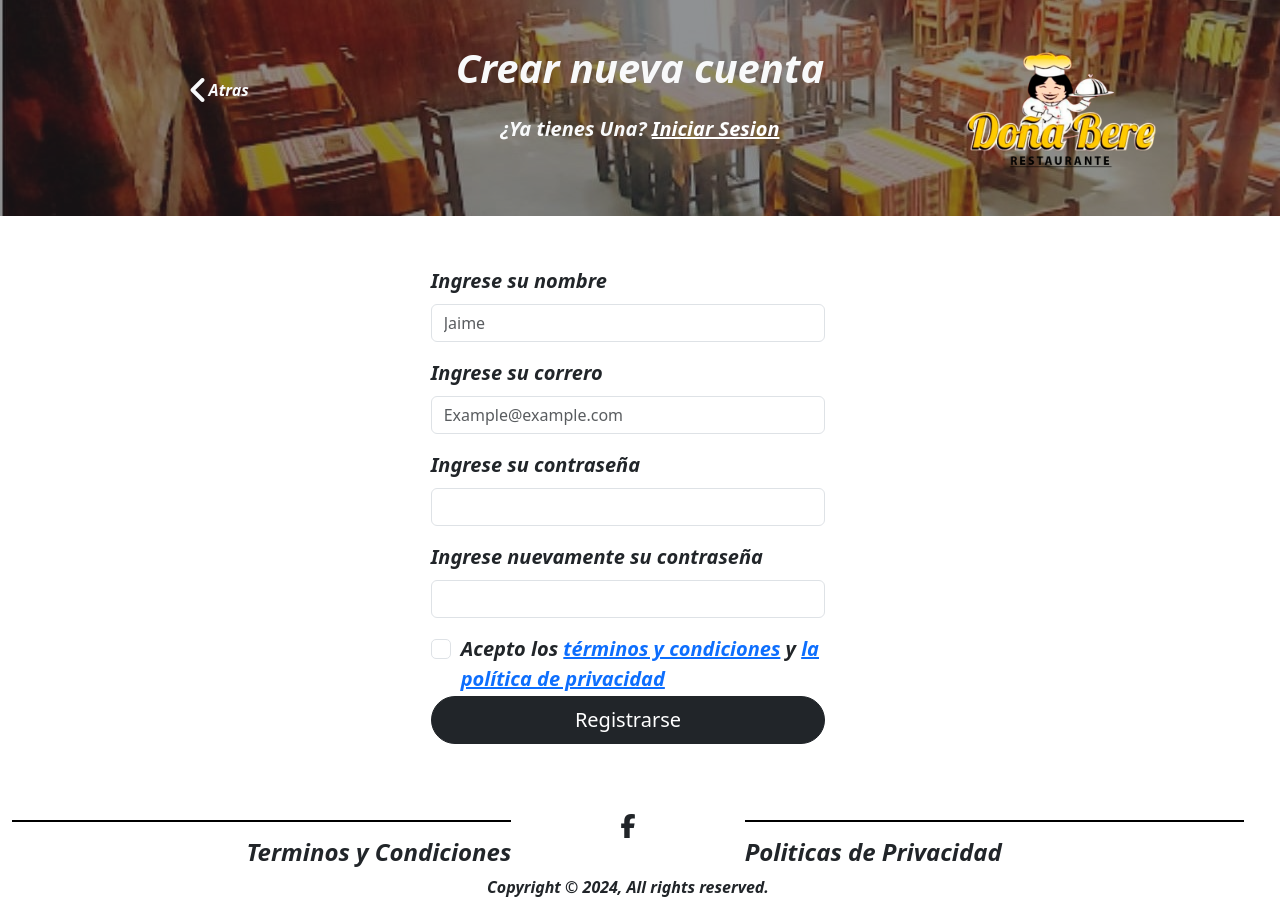
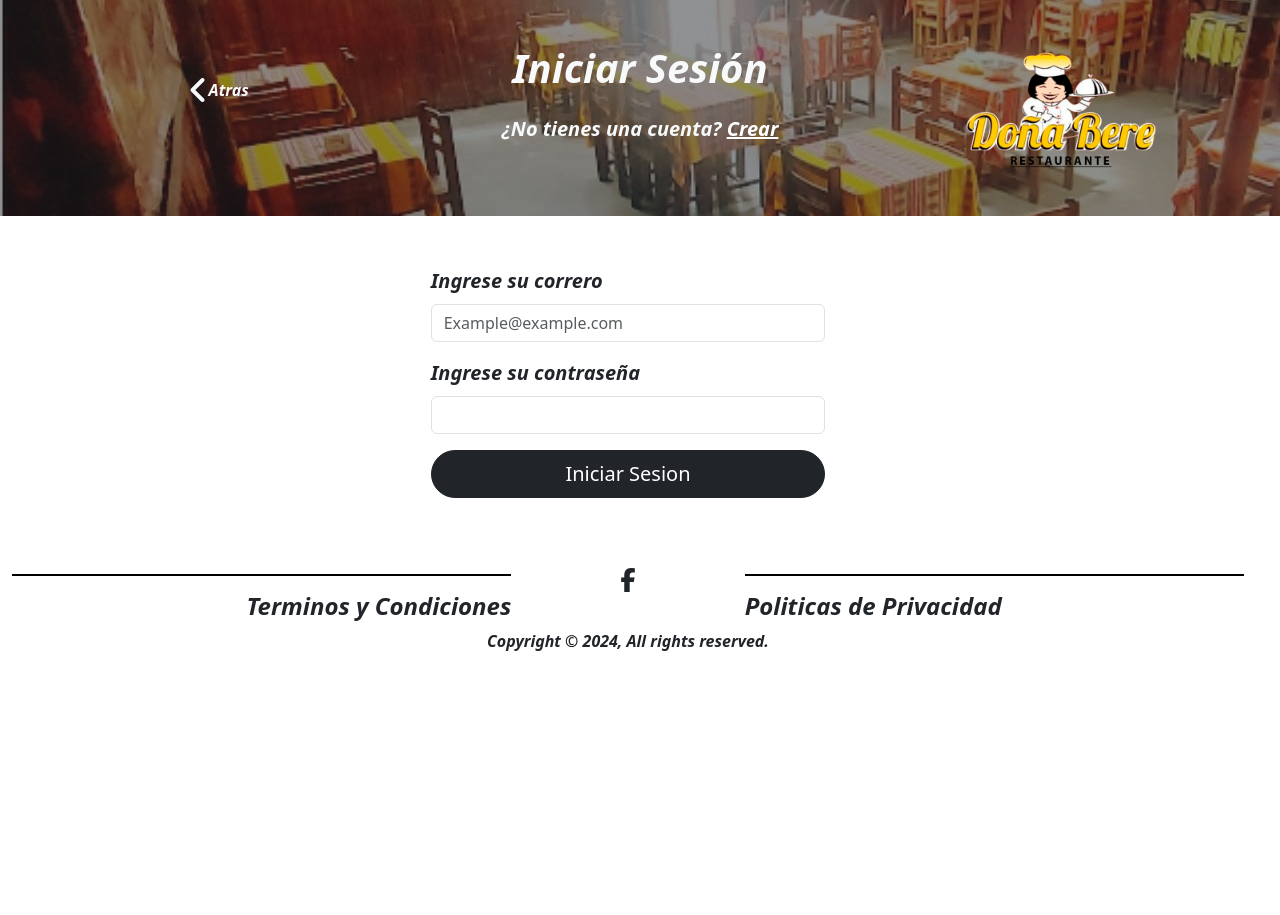
Before and after one commit to DonaBere-Restaurant/Frontend, an Angular app in the folder RestaurantBere/: page / in a window 1280 px wide. After the commit the page ends 800 px from the top, so only its background shows below. Built offline with nearby package versions, Linux system fonts and the light colour scheme.

Commit message:
Feat: Implementacion de la inerface Iniciar Sesion

```diff
--- a/RestaurantBere/src/app/app.component.html
+++ b/RestaurantBere/src/app/app.component.html
@@ -1,4 +1,4 @@
-<app-navcrearcuenta></app-navcrearcuenta>
-<app-crearcuenta></app-crearcuenta>
+<app-naviniciarsesion></app-naviniciarsesion>
+<app-iniciarsesion></app-iniciarsesion>
 <app-piepagina></app-piepagina>
 <router-outlet />
--- a/RestaurantBere/src/app/app.component.ts
+++ b/RestaurantBere/src/app/app.component.ts
@@ -5,11 +5,13 @@ import { CuerpoComponent } from "./cuerpo/cuerpo.component";
 import { PiepaginaComponent } from "./piepagina/piepagina.component";
 import { CrearcuentaComponent } from "./crearcuenta/crearcuenta.component";
 import { NavcrearcuentaComponent } from "./navcrearcuenta/navcrearcuenta.component";
+import { NaviniciarsesionComponent } from './naviniciarsesion/naviniciarsesion.component';
+import { IniciarsesionComponent } from "./iniciarsesion/iniciarsesion.component";
 
 @Component({
   selector: 'app-root',
   standalone: true,
-  imports: [RouterOutlet, NavegadorComponent, CuerpoComponent, PiepaginaComponent, CrearcuentaComponent, NavcrearcuentaComponent],
+  imports: [RouterOutlet, NavegadorComponent, CuerpoComponent, PiepaginaComponent, CrearcuentaComponent, NavcrearcuentaComponent, NaviniciarsesionComponent, IniciarsesionComponent],
   templateUrl: './app.component.html',
   styleUrl: './app.component.scss'
 })
--- /dev/null
+++ b/RestaurantBere/src/app/iniciarsesion/iniciarsesion.component.html
@@ -0,0 +1,26 @@
+<body class="text-dark">
+    <div class="container-fluid row">
+        <div class="col-md-4 offset-md-4 fst-italic fw-semibold">
+            <form class="formulario needs-validation">
+
+                <div class="mb-3">
+                    <label for="Email" class="form-label">Ingrese su correro</label>
+                    <input type="email" class="form-control" id="Email" placeholder="Example@example.com" required>
+                </div>
+
+                <div class="mb-3">
+                  <label for="Password" class="form-label">Ingrese su contraseña</label>
+                  <input type="password" class="form-control" id="Password"  required>
+                  <!-- <div id="Password" class="form-text">
+                    Su contraseña debe tener entre 8 y 20 caracteres, contener letras y números, y no debe contener espacios, caracteres especiales ni emoji.
+                  </div> -->
+                </div>
+
+                <div class="d-grid gap-2">
+                  <button type="submit" class="btn btn-dark btn-lg rounded-pill ">Iniciar Sesion</button>
+                </div>
+
+              </form>
+        </div>
+    </div>
+</body>
--- /dev/null
+++ b/RestaurantBere/src/app/iniciarsesion/iniciarsesion.component.scss
@@ -0,0 +1,7 @@
+body{
+    font-size: 20px;
+}
+.formulario{
+    margin-top: 50px;
+    margin-bottom: 50px;
+}
--- /dev/null
+++ b/RestaurantBere/src/app/naviniciarsesion/naviniciarsesion.component.html
@@ -0,0 +1,18 @@
+<nav class="text-light">
+    <div class="container-fluid row text-center fst-italic fw-semibold bg-dark p-2 bg-opacity-50">
+
+        <div class="col-md 4 atras">
+            <a class="nav-link" href="#"><i class="fa-solid fa-angle-left fa-2xl"></i>Atras</a>
+        </div>
+
+        <div class="col-md 4 crear">
+            <p class="titulo">Iniciar Sesión</p>
+            <p class="subtitulo">¿No tienes una cuenta? <a class="inicia" href="#">Crear</a></p>
+        </div>
+
+        <div class="col-md 4 logo">
+                <img class ="rounded-circle" alt="logo" src="LogoP.png"/>
+        </div>
+
+    </div>
+</nav>
--- /dev/null
+++ b/RestaurantBere/src/app/naviniciarsesion/naviniciarsesion.component.scss
@@ -0,0 +1,33 @@
+
+nav {
+    background-image: url("../../../public/portadaBere.jpg");
+    .row{
+      margin-right: 0px;
+      margin-left: 0px;
+    }
+  }
+
+  .atras{
+    margin-top: 70px;;
+  }
+
+  .crear{
+    margin-top: 30px;
+    .titulo{
+      font-size: 40px;
+    }
+    .subtitulo{
+      font-size: 20px;
+    }
+
+    .inicia{
+      color: white;
+    }
+  }
+
+  .logo{
+    img{
+      width: 200px;
+      height: 200px;
+    }
+  }
```
Also changed, not shown: RestaurantBere/src/app/iniciarsesion/iniciarsesion.component.ts (added, +12 -0 lines), RestaurantBere/src/app/naviniciarsesion/naviniciarsesion.component.ts (added, +12 -0 lines), 2 other files (tests, documents, lock files or other folders).
